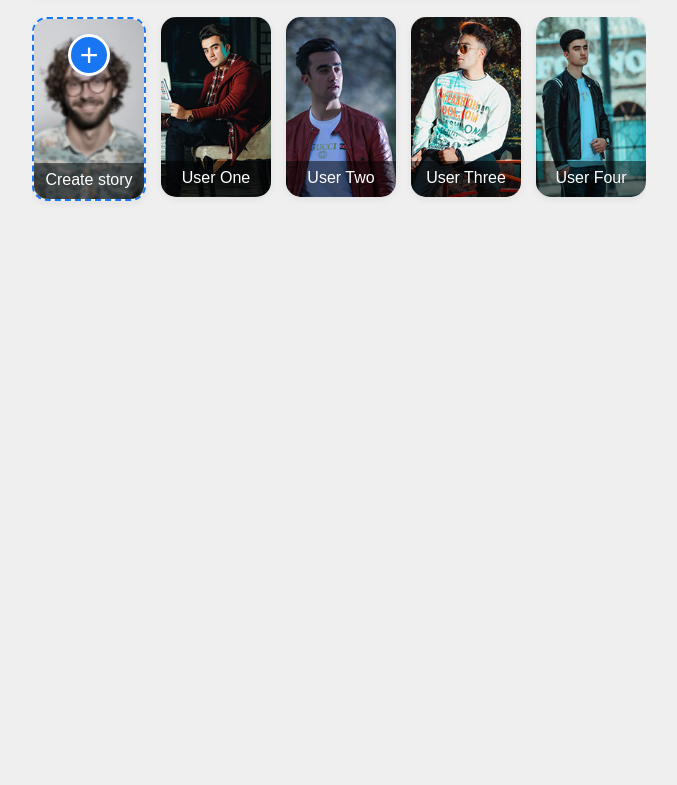
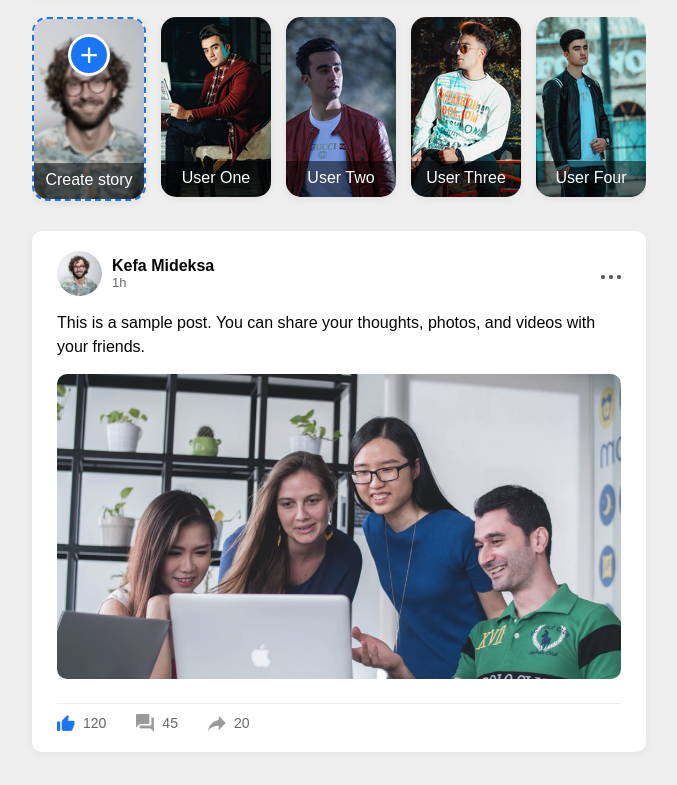
Before and after one commit to ake0507/Socialbook, a plain HTML site: page index.html in a window 1280 px wide. Shown: the part 455-1240 px from the top of the page, without its empty margins (301-978 px from the left). Before the commit the page ends 800 px from the top, so only its background shows below. Drawn offline with Linux system fonts and the light colour scheme.

Commit message:
Add post container and styling for user posts and interactions

```diff
--- a/index.html
+++ b/index.html
@@ -103,6 +103,31 @@
             <span class="story-username">User Four</span>
           </div>
         </section>
+
+        <div class="post-container">
+          <div class="post-row">
+            <div class="user-profile">
+              <img src="images/profile-pic.png" alt="User Profile" />
+              <div>
+                <p>Kefa Mideksa</p>
+                <span>1h</span>
+              </div>
+            </div>
+            <a href="#"><img src="images/more.png" class="post-more-icon" /></a>
+          </div>
+          <p class="post-text">
+            This is a sample post. You can share your thoughts, photos, and
+            videos with your friends.
+          </p>
+          <img src="images/feed-image-1.png" class="post-img" />
+          <div class="post-row">
+            <div class="activity-icons">
+              <div><img src="images/like-blue.png" alt="Like" /> 120</div>
+              <div><img src="images/comments.png" alt="Comments" /> 45</div>
+              <div><img src="images/share.png" alt="Share" /> 20</div>
+            </div>
+          </div>
+        </div>
       </div>
       <!-------- right-sidebar     -->
       <div class="right-sidebar"></div>
--- a/style.css
+++ b/style.css
@@ -296,3 +296,80 @@ nav {
     border: 3px solid #fff;
     box-shadow: 0 2px 8px rgba(24, 118, 242, 0.15);
 }
+
+.post-container {
+    background: #fff;
+    border-radius: 10px;
+    padding: 20px 25px;
+    box-shadow: 0 2px 8px rgba(0, 0, 0, 0.05);
+    margin-bottom: 20px;
+}
+
+.post-row {
+    display: flex;
+    align-items: center;
+    justify-content: space-between;
+}
+
+.user-profile {
+    display: flex;
+    align-items: center;
+}
+
+.user-profile img {
+    width: 45px;
+    height: 45px;
+    border-radius: 50%;
+    margin-right: 10px;
+}
+
+.user-profile p {
+    margin-bottom: -2px;
+    font-weight: 600;
+    color: #050505;
+}
+
+.user-profile span {
+    font-size: 13px;
+    color: #65676b;
+}
+
+.post-more-icon {
+    width: 20px;
+}
+
+.post-text {
+    color: #050505;
+    margin: 15px 0;
+    font-size: 1rem;
+    line-height: 1.5;
+}
+
+.post-img {
+    width: 100%;
+    border-radius: 10px;
+    margin-bottom: 10px;
+}
+
+.activity-icons {
+    display: flex;
+    align-items: center;
+    gap: 30px;
+    border-top: 1px solid #eee;
+    padding-top: 10px;
+    margin-top: 10px;
+    width: 100%;
+}
+
+.activity-icons div {
+    display: flex;
+    align-items: center;
+    color: #65676b;
+    font-size: 14px;
+    cursor: pointer;
+}
+
+.activity-icons div img {
+    width: 18px;
+    margin-right: 8px;
+}
```
